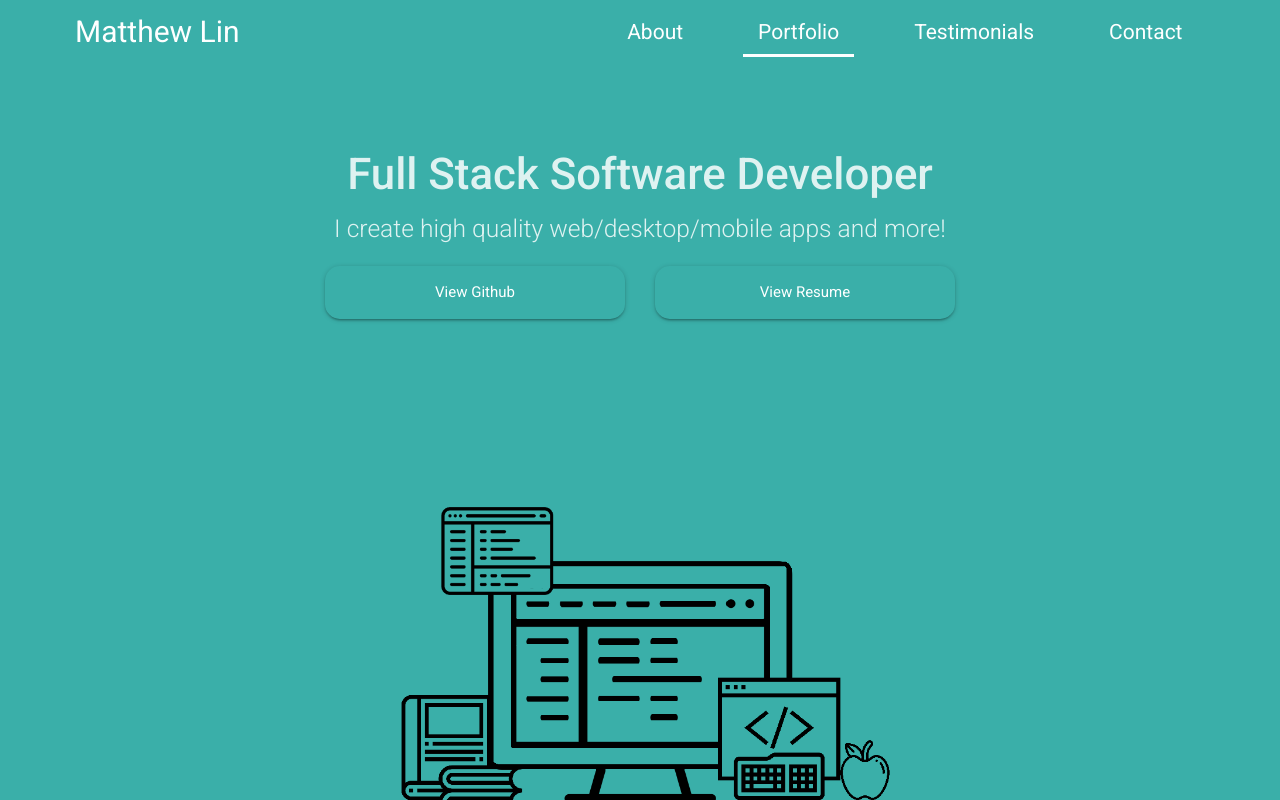
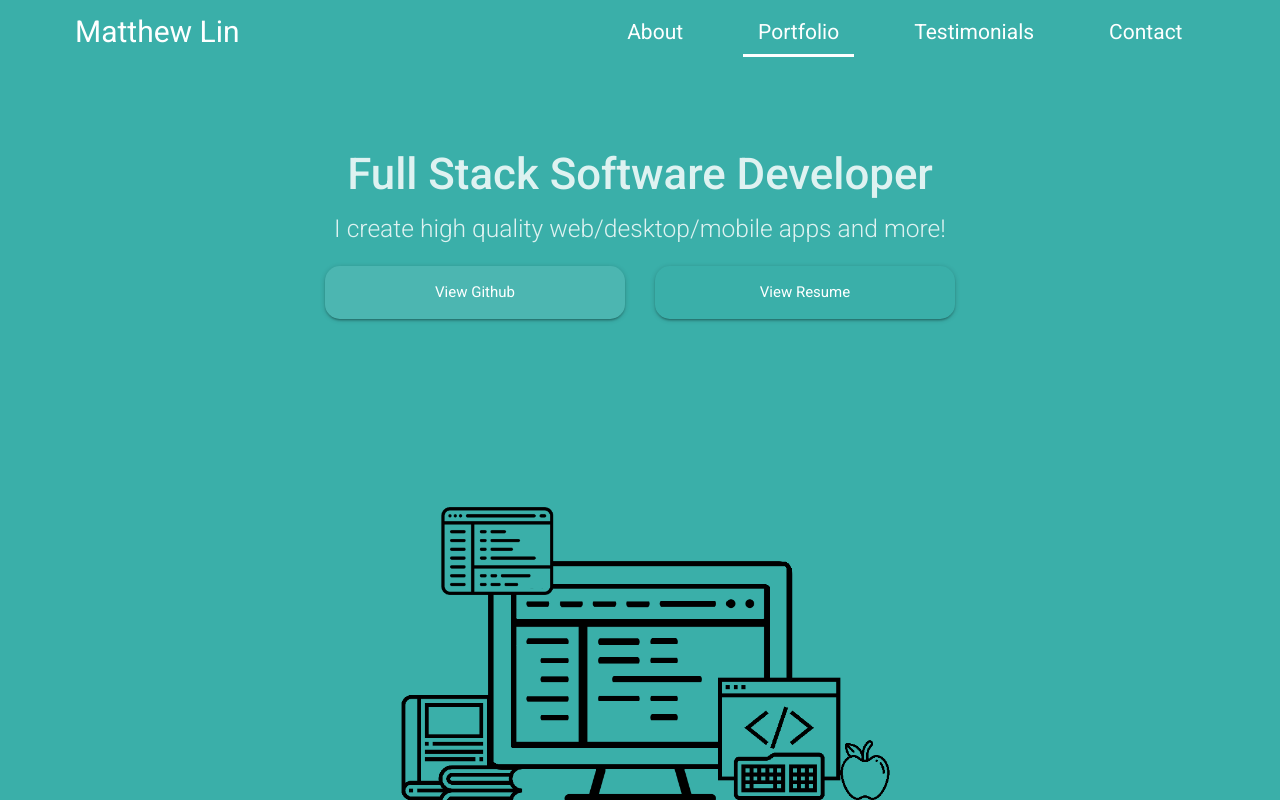
Before and after one commit to matthew-plusprogramming/matthewlin.dev, a React (Create React App) app: page / in a window 1280 px wide. In both pictures the pointer is over the link "View Github". Shown: the top 800 px of the page. Built offline with nearby package versions, Linux system fonts and the light colour scheme.

Commit message:
Small improvements + bug fixes

```diff
--- a/src/contexts/NavigationContext.js
+++ b/src/contexts/NavigationContext.js
@@ -1,4 +1,4 @@
-import React, {createContext, useRef, useState} from 'react';
+import React, {createContext, useRef} from 'react';
 
 import {routes} from '../components/constants';
 
--- a/src/styles/app.scss
+++ b/src/styles/app.scss
@@ -10,6 +10,7 @@
 
   --color-darken-background: #0a0a0acc;
   --color-selected: #41414130;
+  --color-selected-light: #ffffff18;
 
   // Nav variables
   --navbar-height: 5rem;
--- a/src/styles/portfolio.scss
+++ b/src/styles/portfolio.scss
@@ -137,3 +137,10 @@
   position: absolute;
   bottom: 0;
 }
+
+// Buttons
+.button {
+  &:hover {
+    background-color: var(--color-selected-light);
+  }
+}
```
